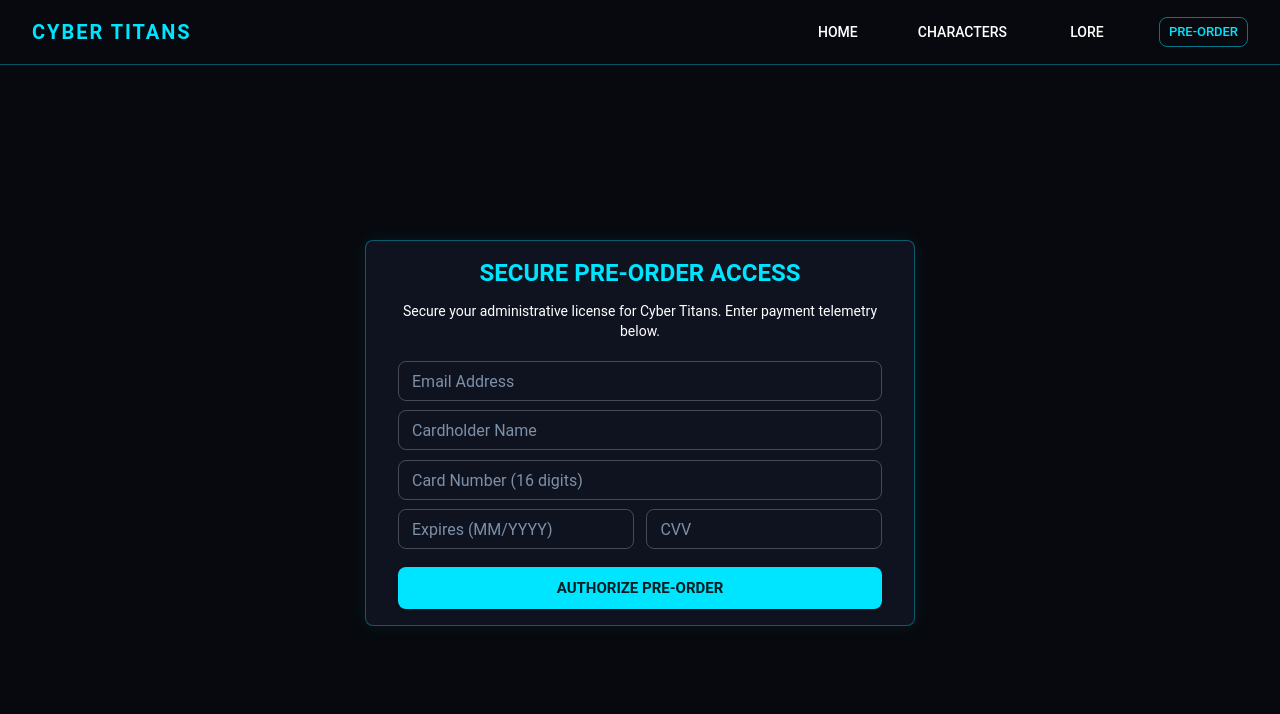
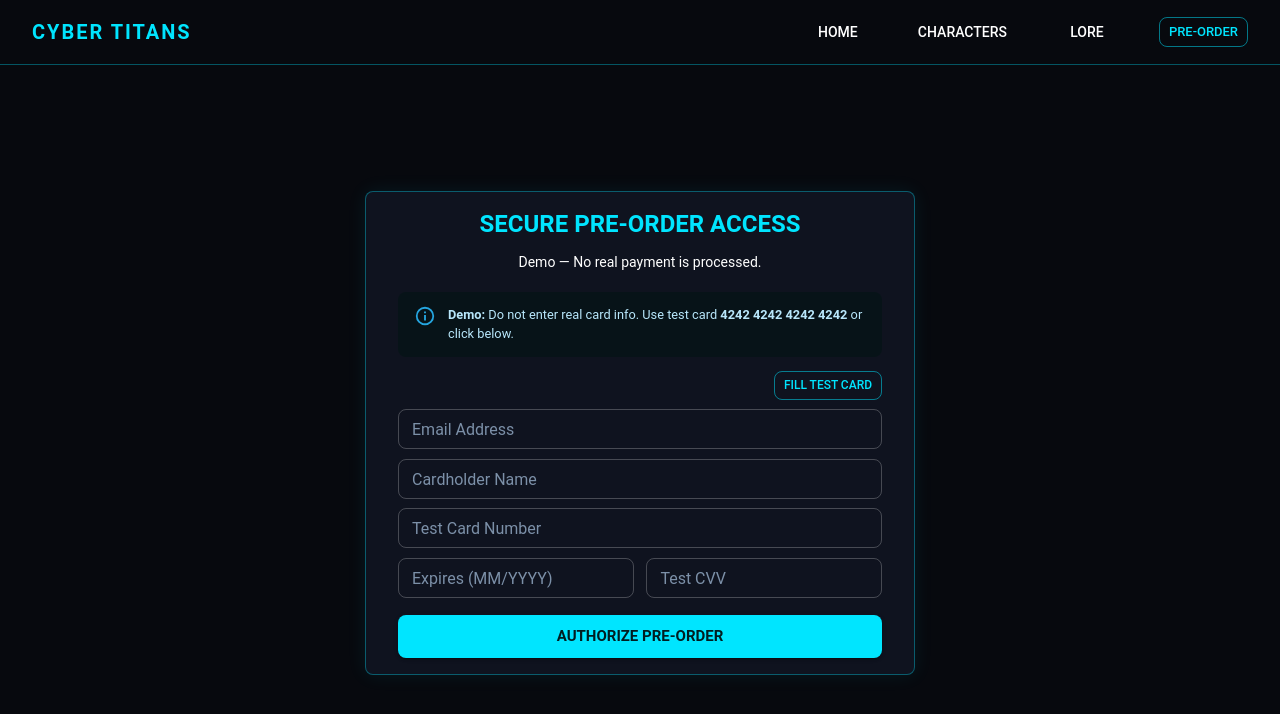
Before and after one commit to scotthancock03/IS312TeamProject, a React (Vite) app in the folder cyber-titans-frontend/: page /preorder in a window 1280 px wide. Shown: the top 714 px of the page. Built offline with nearby package versions, Linux system fonts and the light colour scheme.

Commit message:
Demo label on preorder

```diff
--- a/cyber-titans-frontend/src/pages/PreOrder/PreOrder.tsx
+++ b/cyber-titans-frontend/src/pages/PreOrder/PreOrder.tsx
@@ -1,8 +1,10 @@
 // src/pages/PreOrder/PreOrder.tsx
 import { useState } from 'react';
-import { Typography, Button, Box, TextField } from '@mui/material';
+import { Typography, Button, Box, TextField, Alert } from '@mui/material';
 import { Link as RouterLink } from 'react-router-dom';
 import { PageContainer, FormCard } from './PreOrder.styles';
+
+const SANDBOX_CARD = '4242424242424242';
 
 export default function PreOrder() {
   const [email, setEmail] = useState('');
@@ -20,7 +22,6 @@ export default function PreOrder() {
   const [expiryError, setExpiryError] = useState(false);
   const [cvvError, setCvvError] = useState(false);
 
-  // Helper to validate future expiration date (MM/YYYY)
   const isFutureExpiry = (expiryStr: string) => {
     const match = expiryStr.match(/^(0[1-9]|1[0-2])\/(\d{4})$/);
     if (!match) return false;
@@ -37,10 +38,22 @@ export default function PreOrder() {
     return false;
   };
 
-  // Generate a random cyberpunk transaction number
   const generateTransactionId = () => {
-    const randomNum = Math.floor(100000 + Math.random() * 900000);
+    const array = new Uint32Array(1);
+    crypto.getRandomValues(array);
+    const randomNum = 100000 + (array[0] % 900000);
     return `CTX-${randomNum}`;
+  };
+
+  const handleFillTestCard = () => {
+    setCardHolder('JANE DOE');
+    setCardNumber('4242 4242 4242 4242');
+    setExpiry('12/2029');
+    setCvv('000');
+    setNameError(false);
+    setCardError(false);
+    setExpiryError(false);
+    setCvvError(false);
   };
 
   const handleSubmit = (e: React.FormEvent) => {
@@ -48,7 +61,8 @@ export default function PreOrder() {
 
     const isEmailValid = /^[^\s@]+@[^\s@]+\.[^\s@]+$/.test(email);
     const cleanedCard = cardNumber.replace(/\s+/g, '');
-    const isCardValid = /^\d{16}$/.test(cleanedCard);
+    // Only allow the sandbox test card so real cards are never accepted
+    const isCardValid = cleanedCard === SANDBOX_CARD;
     const isExpiryValid = isFutureExpiry(expiry);
     const isCvvValid = /^\d{3}$/.test(cvv);
 
@@ -63,39 +77,61 @@ export default function PreOrder() {
 
     if (isEmailValid && isNameValid && isCardValid && isExpiryValid && isCvvValid) {
       setTransactionId(generateTransactionId());
+      setCardNumber('');
+      setExpiry('');
+      setCvv('');
+      setCardHolder('');
       setSubmitted(true);
     }
   };
 
   return (
     <PageContainer>
-
-      {/* 1. Pre-Order Form Container */}
       <FormCard>
         <Typography variant="h5" sx={{ color: 'primary.main', fontWeight: 700, textAlign: 'center' }}>
           SECURE PRE-ORDER ACCESS
         </Typography>
         <Typography variant="body2" color="text.secondary" sx={{ textAlign: 'center', mb: 1 }}>
-          Secure your administrative license for Cyber Titans. Enter payment telemetry below.
+          Demo — No real payment is processed.
         </Typography>
 
         {submitted ? (
           <Box sx={{ textAlign: 'center', py: 3, display: 'flex', flexDirection: 'column', gap: '1vh' }}>
             <Typography variant="h6" sx={{ color: 'primary.main', fontWeight: 600 }}>
-              TRANSACTION SECURED!
+              DEMO TRANSACTION SECURED!
             </Typography>
             <Typography variant="subtitle2" sx={{ color: 'secondary.main', fontWeight: 700, letterSpacing: '0.05em' }}>
               TRANSACTION ID: {transactionId}
             </Typography>
             <Typography variant="body2" color="text.secondary">
-              Your pre-order credentials and license key have been dispatched to <strong>{email}</strong>.
+              Simulated confirmation generated for <strong>{email}</strong> (no real charge made).
             </Typography>
             <Button component={RouterLink} to="/" variant="contained" color="primary" sx={{ mt: 2, fontWeight: 700 }}>
               RETURN TO HOME
             </Button>
           </Box>
         ) : (
-          <Box component="form" onSubmit={handleSubmit} noValidate sx={{ display: 'flex', flexDirection: 'column', gap: '1.2vh' }}>
+          <Box
+            component="form"
+            onSubmit={handleSubmit}
+            noValidate
+            autoComplete="off"
+            sx={{ display: 'flex', flexDirection: 'column', gap: '1.2vh' }}
+          >
+            <Alert severity="info" sx={{ mb: 0.5, fontSize: '0.8rem' }}>
+              <strong>Demo:</strong> Do not enter real card info. Use test card{' '}
+              <strong>4242 4242 4242 4242</strong> or click below.
+            </Alert>
+
+            <Button
+              type="button"
+              variant="outlined"
+              size="small"
+              onClick={handleFillTestCard}
+              sx={{ alignSelf: 'flex-end', fontSize: '0.75rem' }}
+            >
+              Fill Test Card
+            </Button>
 
             <TextField
               label="Email Address"
@@ -107,7 +143,7 @@ export default function PreOrder() {
               onChange={(e) => { setEmail(e.target.value); if (emailError) setEmailError(false); }}
               placeholder="user@domain.com"
               error={emailError}
-              helperText={emailError ? "Enter a valid email address (e.g., name@example.com)." : ""}
+              helperText={emailError ? 'Enter a valid email address (e.g., name@example.com).' : ''}
             />
 
             <TextField
@@ -117,22 +153,23 @@ export default function PreOrder() {
               fullWidth
               value={cardHolder}
               onChange={(e) => { setCardHolder(e.target.value); if (nameError) setNameError(false); }}
-              placeholder="JOHN DOE"
+              placeholder="JANE DOE"
+              slotProps={{ htmlInput: { autoComplete: 'off', 'data-lpignore': 'true', 'data-1p-ignore': true } }}
               error={nameError}
-              helperText={nameError ? "Must be 2 to 3 words (e.g. First Last)." : ""}
+              helperText={nameError ? 'Must be 2 to 3 words (e.g. First Last).' : ''}
             />
 
             <TextField
-              label="Card Number (16 digits)"
+              label="Test Card Number"
               variant="outlined"
               size="small"
               fullWidth
               value={cardNumber}
               onChange={(e) => { setCardNumber(e.target.value); if (cardError) setCardError(false); }}
-              placeholder="0000 0000 0000 0000"
-              slotProps={{ htmlInput: { maxLength: 19 } }}
+              placeholder="4242 4242 4242 4242"
+              slotProps={{ htmlInput: { maxLength: 19, autoComplete: 'off', 'data-lpignore': 'true', 'data-1p-ignore': true } }}
               error={cardError}
-              helperText={cardError ? "Must be exactly 16 numeric digits." : ""}
+              helperText={cardError ? 'Demo mode: use test card 4242 4242 4242 4242.' : ''}
             />
 
             <Box sx={{ display: 'flex', gap: '1vw' }}>
@@ -143,23 +180,23 @@ export default function PreOrder() {
                 fullWidth
                 value={expiry}
                 onChange={(e) => { setExpiry(e.target.value); if (expiryError) setExpiryError(false); }}
-                placeholder="MM/YYYY"
-                slotProps={{ htmlInput: { maxLength: 7 } }}
+                placeholder="12/2029"
+                slotProps={{ htmlInput: { maxLength: 7, autoComplete: 'off', 'data-lpignore': 'true', 'data-1p-ignore': true } }}
                 error={expiryError}
-                helperText={expiryError ? "Must be a valid future date (MM/YYYY)." : ""}
+                helperText={expiryError ? 'Must be a valid future date (MM/YYYY).' : ''}
               />
               <TextField
-                label="CVV"
+                label="Test CVV"
                 variant="outlined"
                 size="small"
                 fullWidth
                 value={cvv}
                 onChange={(e) => { setCvv(e.target.value); if (cvvError) setCvvError(false); }}
-                placeholder="123"
+                placeholder="000"
                 type="password"
-                slotProps={{ htmlInput: { maxLength: 3 } }}
+                slotProps={{ htmlInput: { maxLength: 3, autoComplete: 'new-password', 'data-lpignore': 'true', 'data-1p-ignore': true } }}
                 error={cvvError}
-                helperText={cvvError ? "Must be 3 digits." : ""}
+                helperText={cvvError ? 'Must be 3 digits.' : ''}
               />
             </Box>
 
@@ -169,7 +206,6 @@ export default function PreOrder() {
           </Box>
         )}
       </FormCard>
-
     </PageContainer>
   );
 }
```
